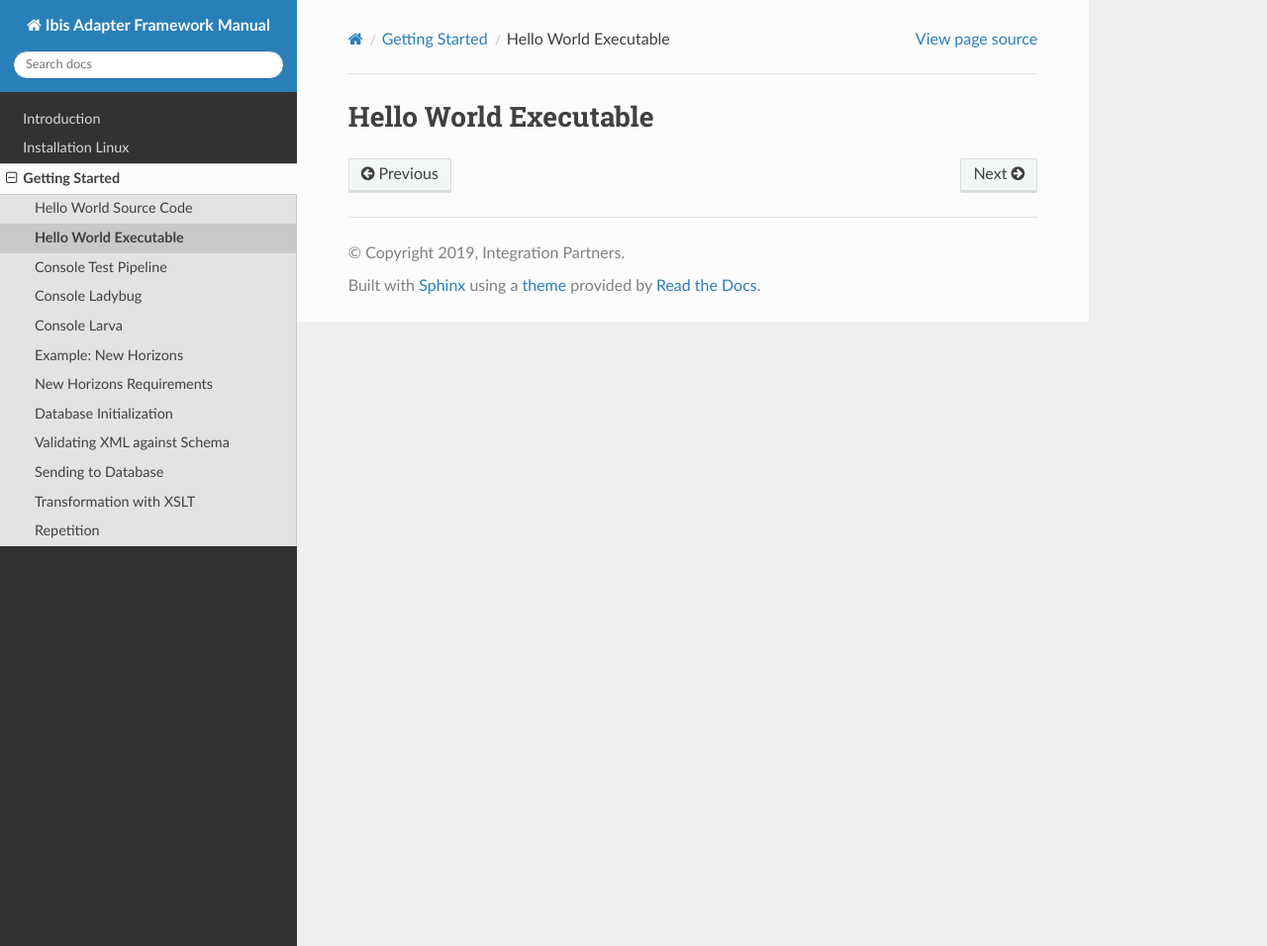
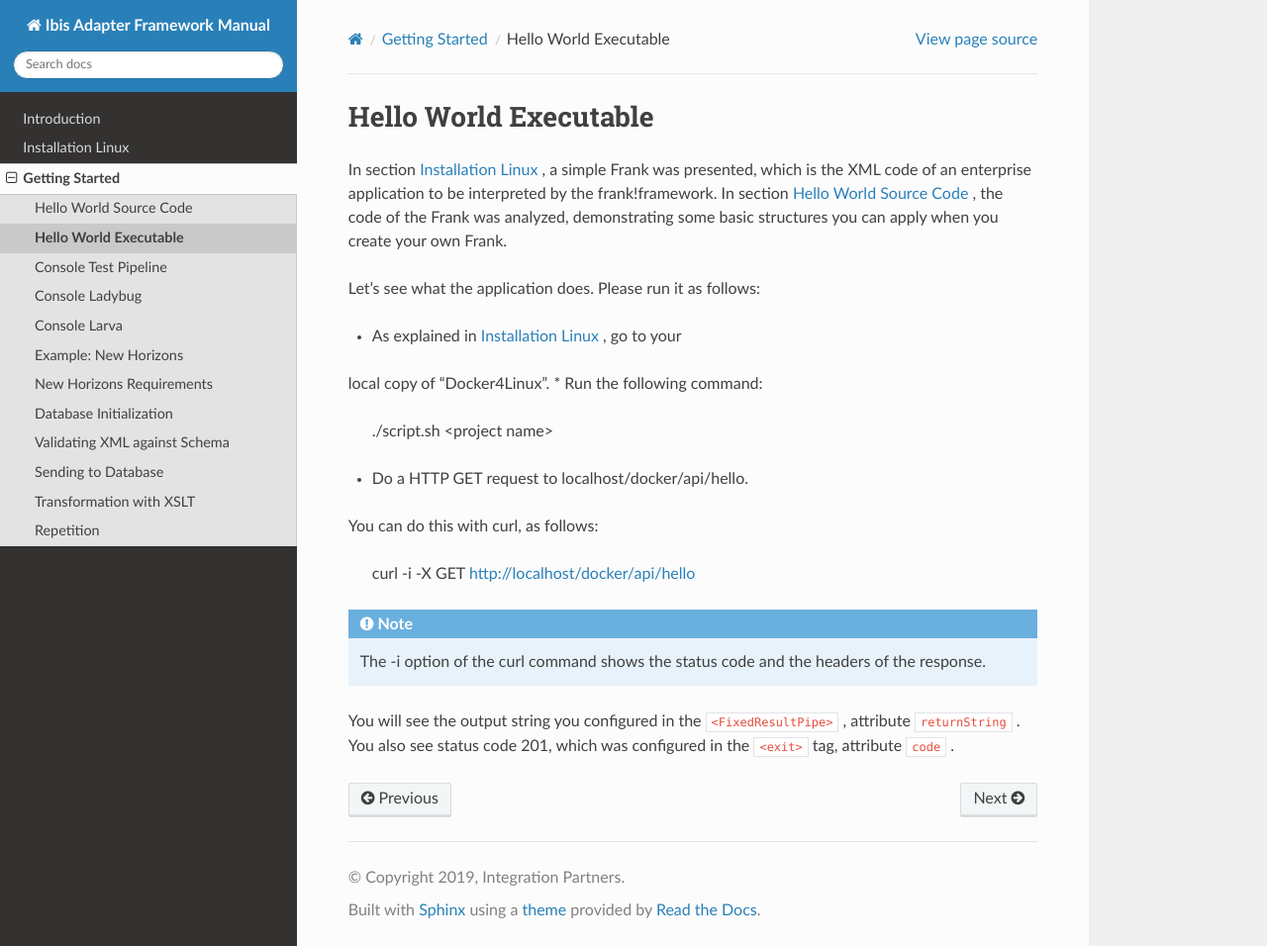
Before and after one commit to frankframework/frank-manual, a Sphinx documentation site: the page built from docs/source/helloRest.rst, in a window 1280 px wide and 956 px high. Shown: the whole window at 99% size. Built offline with Sphinx 7.4.7 and the Read the Docs theme 2.0.0, drawn with Linux system fonts in a browser that asks for light colours.

Commit message:
Add section with result of hello program

```diff
--- a/docs/source/helloRest.rst
+++ b/docs/source/helloRest.rst
@@ -2,3 +2,32 @@
 
 Hello World Executable
 ======================
+
+In section :ref:`installationLinux` , a simple Frank was presented,
+which is the XML code of an enterprise application to be interpreted by
+the frank!framework. In section :ref:`helloIbis` , the code of the
+Frank was analyzed, demonstrating some basic structures you can
+apply when you create your own Frank.
+
+Let's see what the application does. Please run it as follows:
+
+* As explained in :ref:`installationLinux` , go to your
+local copy of "Docker4Linux".
+* Run the following command:
+
+  ./script.sh <project name>
+
+* Do a HTTP GET request to localhost/docker/api/hello.
+You can do this with curl, as follows:
+
+  curl -i -X GET http://localhost/docker/api/hello
+
+.. NOTE ::
+
+   The -i option of the curl command shows the status
+   code and the headers of the response.
+
+You will see the output string you configured in the
+``<FixedResultPipe>`` , attribute ``returnString`` .
+You also see status code 201, which was configured
+in the ``<exit>`` tag, attribute ``code`` .
```
